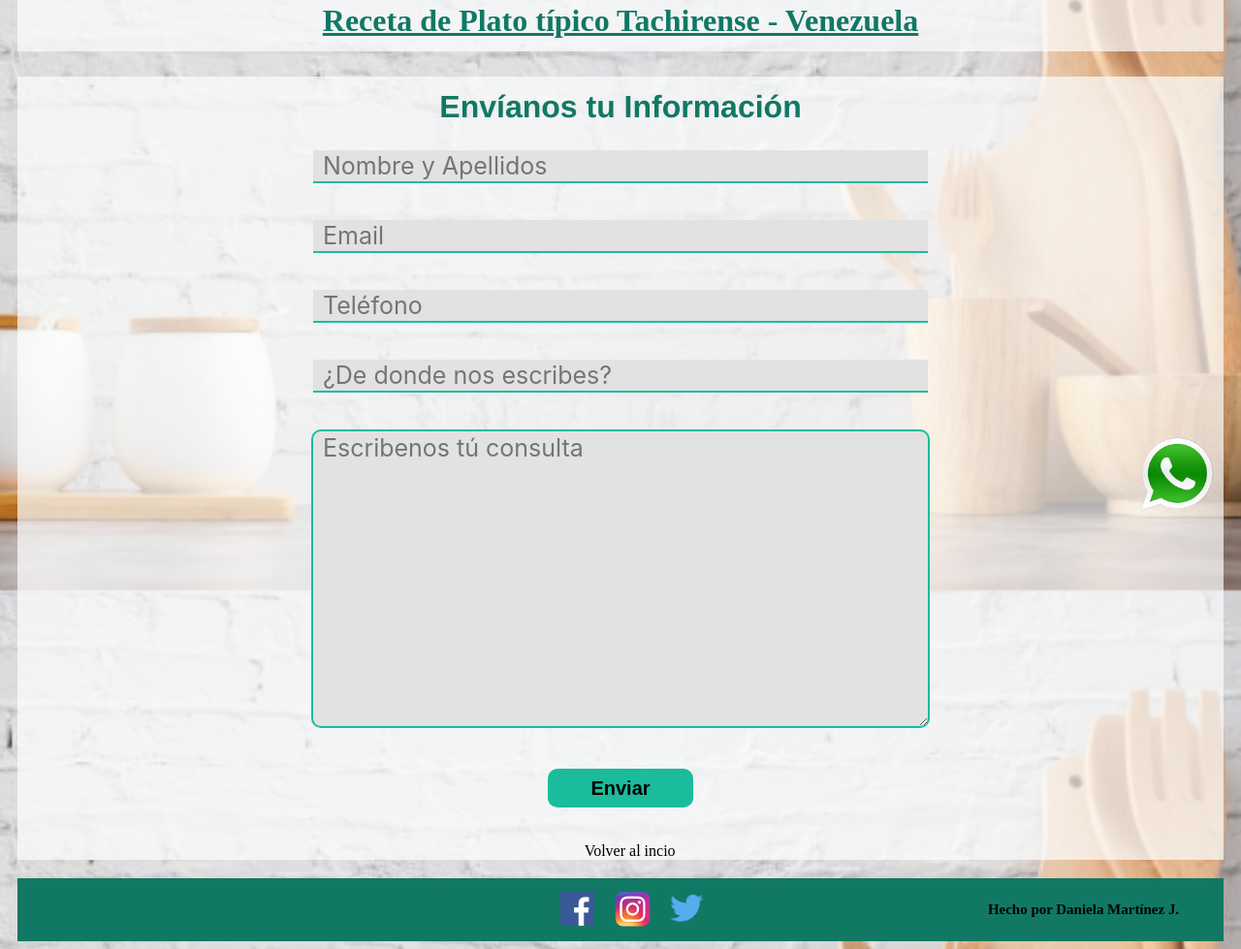
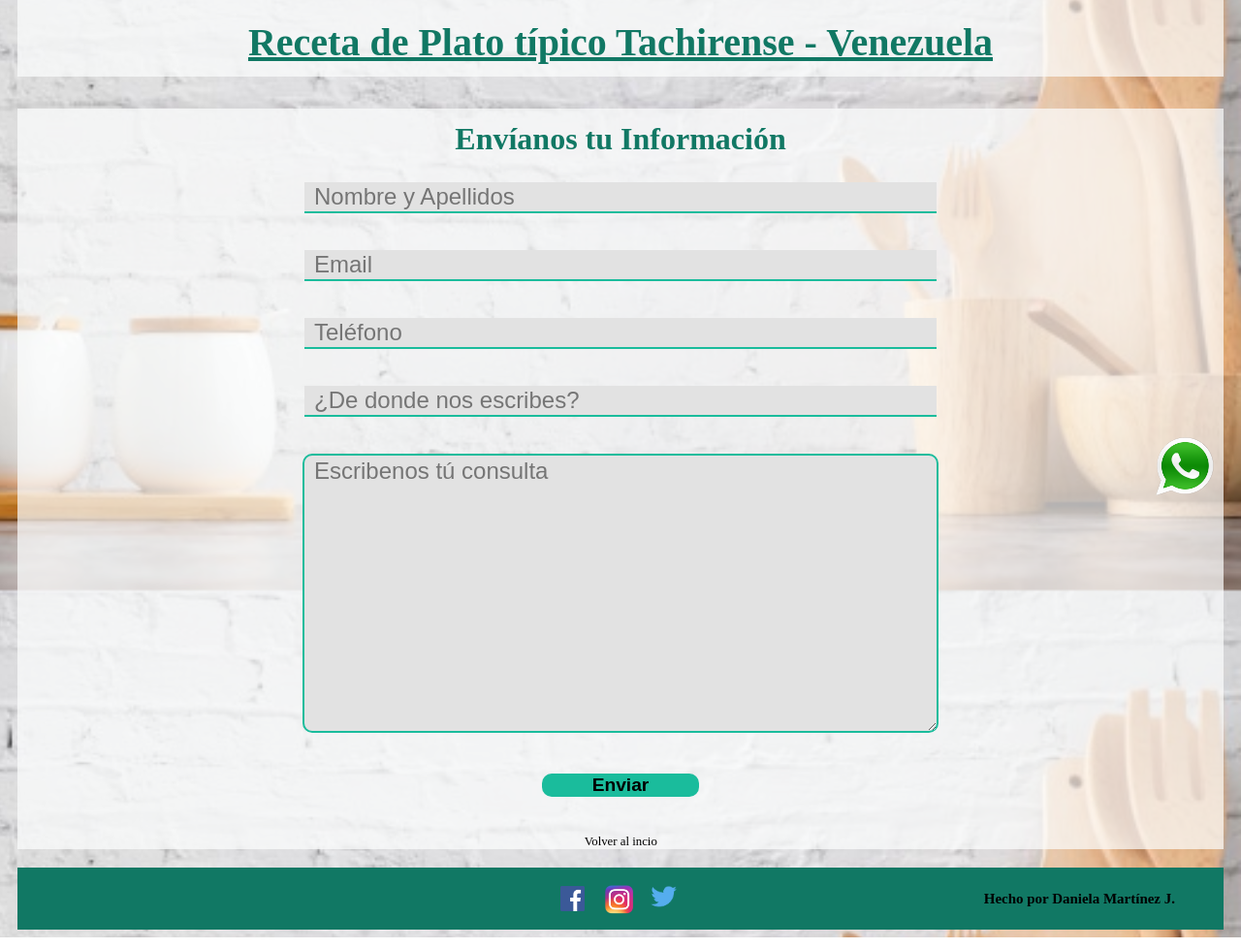
Before and after one commit to DlaMjz/Pisca-Andina, a plain HTML site: page secciones/contacto.html in a window 1280 px wide. Shown: the part 191-1170 px from the top of the page at 97% size. Drawn offline with Linux system fonts and the light colour scheme; a web font is replaced by a local one.

Commit message:
Add files via upload

```diff
--- a/css/estilos.css
+++ b/css/estilos.css
@@ -1,3 +1,10 @@
+@font-face
+{
+    font-family: Antiqua;
+    src: url(../fuentes/ANTQUAB.TTF)
+    format("truetype");
+}
+
 body
 {
     background-image:url("../imagenes/m1.jpg");
@@ -15,10 +22,10 @@ header
 h1
 {
     padding-top: 1%;
-    font-size: 400%;
+    font-size: 5rem;
     color:#1ABC9C;
     text-align: center;
-    font-family:Impact, Haettenschweiler, 'Arial Narrow Bold', sans-serif;
+    font-family: Antiqua;
 }
 
 h1:hover
@@ -30,15 +37,15 @@ h1:hover
 {
     text-align: center ;
     color: #117864;
-    font-size: 200%;
+    font-size: 2.5rem;
     padding-bottom: 1%;
 }
 
 nav
 {
-    background-color: #1ABC9C ; opacity: 70%;
+    background-color: rgba(26, 188, 156, 0.7);
     margin-left: 10px ; margin-right: 10px;
-    height: 60px;
+    height: 9vh;
     overflow: auto;
     box-sizing: border-box;
 }
@@ -51,8 +58,7 @@ padding-left: 2%;
 display: inline-flex; list-style:none;
 }
 
-.link
-{
+.link {
     color:black;
     text-decoration: none;
 }
@@ -65,10 +71,11 @@ display: inline-flex; list-style:none;
 section
 {
     float: left;
-    width: 68%;
+    width: 68vw;
     background-color: rgba(253, 254, 254, 0.7);
-    margin-left: 1% ; margin-right: 1%; margin-bottom: 2%;
+    margin-left: 10px ; margin-right: 1%; margin-bottom: 2%;
     padding-right: 1%;
+    box-sizing: border-box;
     overflow: auto;
 }
 
@@ -81,37 +88,32 @@ section::before
 {
     font-style: italic;
     font-weight: bold;
-    font-size:120% ;
+    font-size:1.2rem ;
 }
 
 p
 {
     margin-left: 3%;
-    font-size: 150%;
+    font-size: 1.5rem;
     text-align: justify;
 }
 
 h2
 {
     text-decoration: underline;
-    font-size: 150%;
+    font-size: 2rem;
     margin-left: 3%;
-}
-
-h2:hover
-{
-    font-size: 170%;
 }
 
 ul
 {
-    font-size: 130%;
+    font-size: 1.5rem;
     margin-left: 3%;
 }
 
 ol
 {
-    font-size: 130%;
+    font-size: 1.5rem;
     margin-left: 3%;
 }
 
@@ -151,7 +153,7 @@ ol::after
 
 aside
 {
-    width: 28%;
+    width: 28vw;
     float: left; float: inline-start;
     text-align: center;
     background-color: rgba(253, 254, 254, 0.7);
@@ -164,10 +166,14 @@ img
     padding-top: 10%;
     width: 80%;
     margin-bottom: 5%;
+}
+
+.pisca
+{
     transition: ease-in 1s;
 }
 
-img:hover
+.pisca:hover
 {
     width: 100%;
 }
@@ -190,8 +196,7 @@ footer
     background-color:  #117864 ;
     clear: both;
     align-items: center;
-    height: 65px;
-    overflow: auto;
+    height: 8vh;
     box-sizing: border-box;
     margin-left: 10px ; margin-right: 10px;
 }
@@ -206,53 +211,48 @@ footer
 
 .fb
 {
-    width: 35px;
+    width: 2vw;
     margin-right: 20px;
     margin-top: 8px;
 }
 
 .fb:hover
 {
-    width: 40px;
+    width: 3vw;
 }
 
 .ig
 {
-    width: 40px;
+    width: 2.5vw;
     margin-right: 10px;
     margin-top: 6px;
 }
 
 .ig:hover
 {
-    width: 45px;
+    width: 3.5vw;
 }
 
 .twt
 {
-    width: 50px;
+    width: 3vw;
 }
 
 .twt:hover
 {
-    width: 55px;
+    width: 4vw;
 }
 
 .autor
 {
    margin-left: 25%;
-   font-size: 80%;
+   font-size: 0.8rem;
    margin-right: 2%;
-}
-
-.autor:hover
-{
-    font-size: 100%;
 }
 
 .wimg
 {
-    width: 80px;
+    width: 5vw;
     position: fixed;
     top: 80%;
     right: 2%;
@@ -260,5 +260,5 @@ footer
 
 .wimg:hover
 {
-    width: 90px;
+    width: 5.5vw;
 }
--- a/css/estiloscontacto.css
+++ b/css/estiloscontacto.css
@@ -1,3 +1,12 @@
+@font-face
+{
+    font-family: Antiqua;
+    src: url(../fuentes/ANTQUAB.TTF)
+    format("truetype");
+}
+
+@import url('https://fonts.googleapis.com/css2?family=Josefin+Sans&display=swap');
+
 body
 {
     background-image:url("../imagenes/m1.jpg"); background-attachment: fixed; background-repeat: no-repeat;
@@ -13,10 +22,10 @@ header
 h1
 {
     padding-top: 1%;
-    font-size: 400%;
+    font-size: 5rem;
     color:#1ABC9C;
     text-align: center;
-    font-family:Impact, Haettenschweiler, 'Arial Narrow Bold', sans-serif;
+    font-family:Antiqua;
 }
 
 h1:hover
@@ -28,14 +37,9 @@ h1:hover
 {
     text-align: center ;
     color: #117864;
-    font-size: 200%;
+    font-size: 2.5rem;
     padding-bottom: 1%;
     text-decoration: underline;
-}
-
-.principal:hover
-{
-font-size: 180%;
 }
 
 section
@@ -48,8 +52,7 @@ section
 {
     text-align: center ;
     color: #117864;
-    font-size: 200%;
-    font-family: 'Franklin Gothic Medium', 'Arial Narrow', Arial, sans-serif;
+    font-size: 2rem;
 }
 
 .titulo:hover
@@ -62,27 +65,29 @@ form
    text-align: center;
 }
 
-input, textarea {
-    font-family: -apple-system, BlinkMacSystemFont, 'Segoe UI', Roboto, Oxygen, Ubuntu, Cantarell, 'Open Sans', 'Helvetica Neue', sans-serif;
+input, textarea
+{
+    font-family: "Josefin Sans", sans-serif;
     border: none;
     background-color:rgb(226, 226, 226) ;
     border-bottom: 2px solid #1ABC9C;
-    width: 50%;
-    font-size: 25px;
+    width: 50vw;
+    font-size: 1.5rem;
     margin-bottom:20px ;
     padding-left: 10px;
 }
+
 textarea{
     border: 2px solid #1ABC9C;
     border-radius: 10px;
 }
 button{
-    width: 150px;
-    height: 40px;
+    width: 13%;
+    height: 5%;
     border: none;
     outline: none;
     color: black;
-    font-size: 20px;
+    font-size: 1.2rem;
     font-weight: 800;
     border-radius: 10px;
     cursor: pointer;
@@ -100,11 +105,12 @@ button:hover
     color:black;
     text-decoration: none;
     margin-left: 47%;
+    font-size: 0.8rem;
 }
 
 .inicio:hover
 {
-    font-size: 110%;
+    font-size: 1rem;
 }
 
 footer
@@ -113,7 +119,7 @@ footer
     background-color:  #117864 ;
     clear: both;
     align-items: center;
-    height: 65px;
+    height: 8vh;
     overflow: auto;
     box-sizing: border-box;
     margin-left: 10px ; margin-right: 10px;
@@ -129,53 +135,48 @@ footer
 
 .fb
 {
-    width: 35px;
+    width: 2vw;
     margin-right: 20px;
     margin-top: 8px;
 }
 
 .fb:hover
 {
-    width: 40px;
+    width: 3vw;
 }
 
 .ig
 {
-    width: 40px;
+    width: 2.5vw;
     margin-right: 10px;
     margin-top: 6px;
 }
 
 .ig:hover
 {
-    width: 45px;
+    width: 3.5vw;
 }
 
 .twt
 {
-    width: 50px;
+    width: 3vw;
 }
 
 .twt:hover
 {
-    width: 55px;
+    width: 4vw;
 }
 
 .autor
 {
-   margin-left: 23%;
-   font-size: 80%;
-   margin-right: 1%;
-}
-
-.autor:hover
-{
-    font-size: 100%;
+   margin-left: 25%;
+   font-size: 0.8rem;
+   margin-right: 2%;
 }
 
 .wimg
 {
-    width: 80px;
+    width: 5vw;
     position: fixed;
     top: 80%;
     right: 2%;
@@ -184,5 +185,5 @@ footer
 
 .wimg:hover
 {
-    width: 90px;
+    width: 5.5vw;
 }
```
